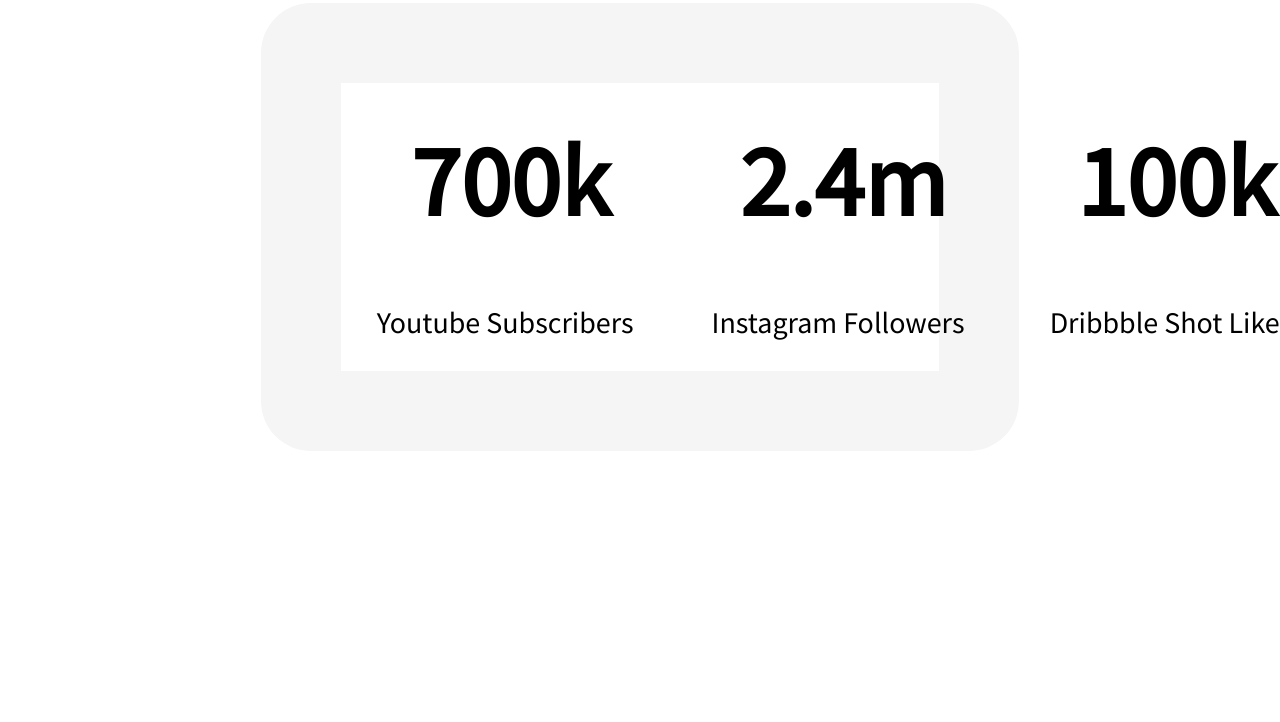
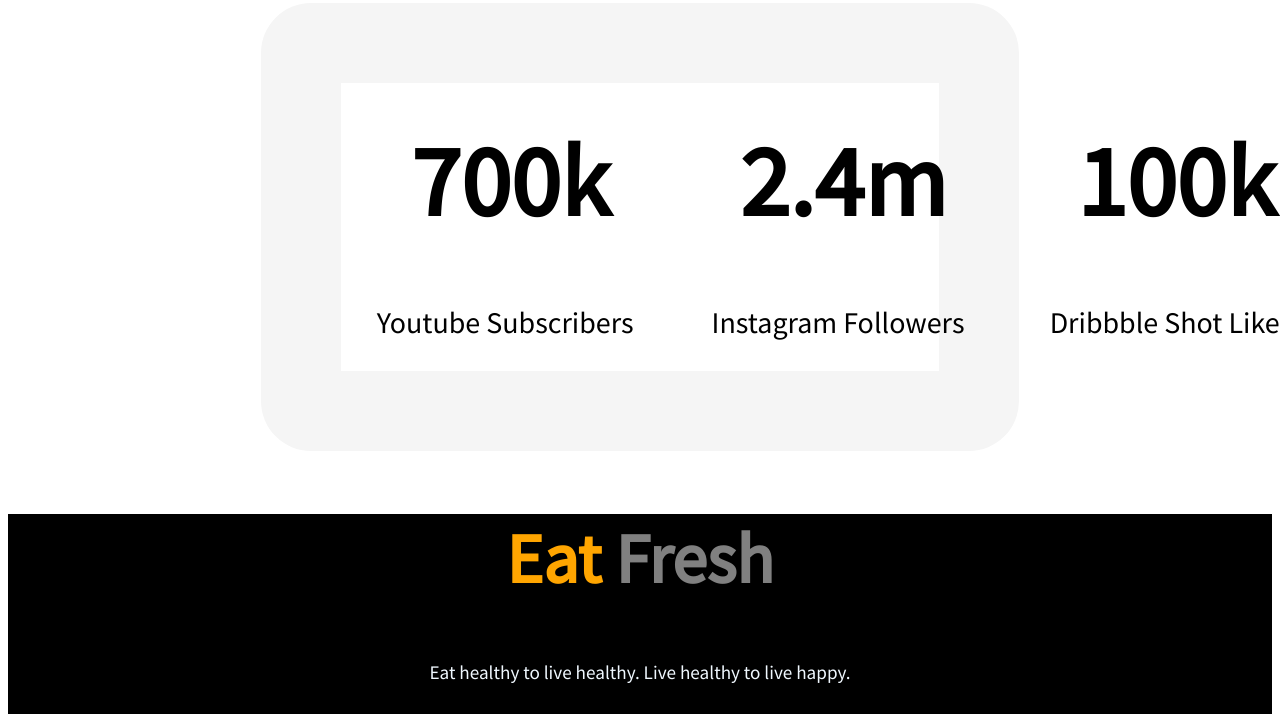
Before and after one commit to Imranbadsha/Healthy-website, a plain HTML site: page index.html in a window 1280 px wide. Shown: the part 3072-3794 px from the top of the page. Before the commit the page ends 3531 px from the top, so only its background shows below. Drawn offline with Linux system fonts and the light colour scheme.

Commit message:
Wihtout first background image full done

```diff
--- a/index.html
+++ b/index.html
@@ -14,7 +14,7 @@
     <section>
      <div class="first-div">
         <div class="first-div-child">
-            <h1> <span id="orange-text">Skip</span> The Diet, <br>
+            <h1> <span class="orange-text">Skip</span> The Diet, <br>
             Just Eat Healthy <br>
             With Food Network </h1>
 
@@ -110,5 +110,12 @@
             </div>
         </div>
     </section>
+    <section>
+        <div class="last">
+            <h1><span id="eat" class="orange-text">Eat</span> Fresh</h1>
+            <p>Eat healthy to live healthy. Live healthy to live happy.</p>
+
+        </div>
+    </section>
 </body>
 </html>
--- a/style.css
+++ b/style.css
@@ -21,7 +21,7 @@ body{
     padding-top: 50px;
     margin-top: 80px;
 }
-#orange-text{
+.orange-text{
     color: orange;
 }
 .button{
@@ -114,3 +114,18 @@ padding-right: 30px;
     text-align: center;
     font-size: 30px;
 }
+.last{
+    text-align: center;
+    background-color: black;
+    margin-top: 5%;
+    height: 200px;
+    width: 100%;
+}
+.last h1{
+    font-size: 70px;
+    color: gray;
+}
+.last p {
+color: aliceblue;
+font-size: larger;
+}
```
